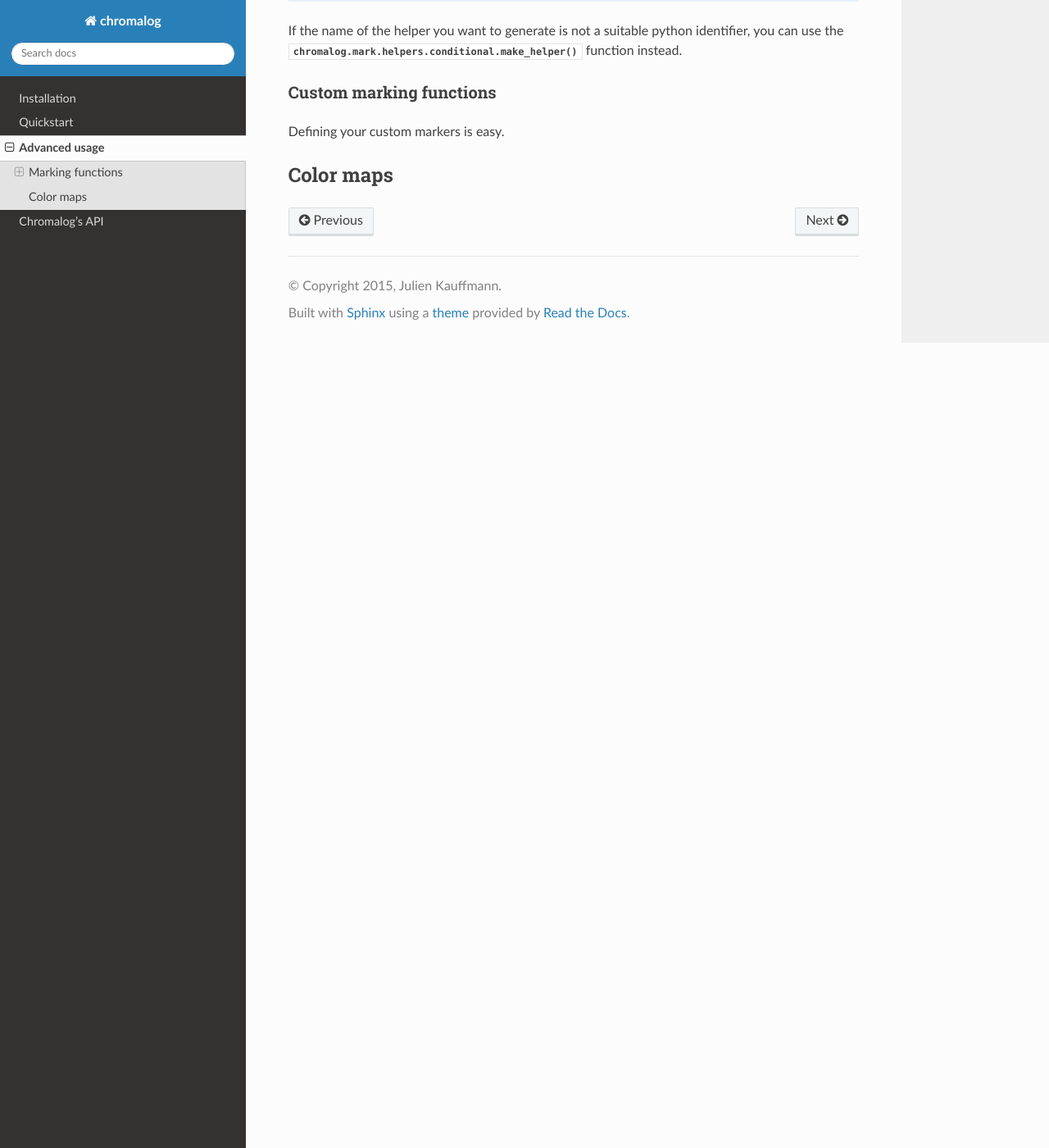
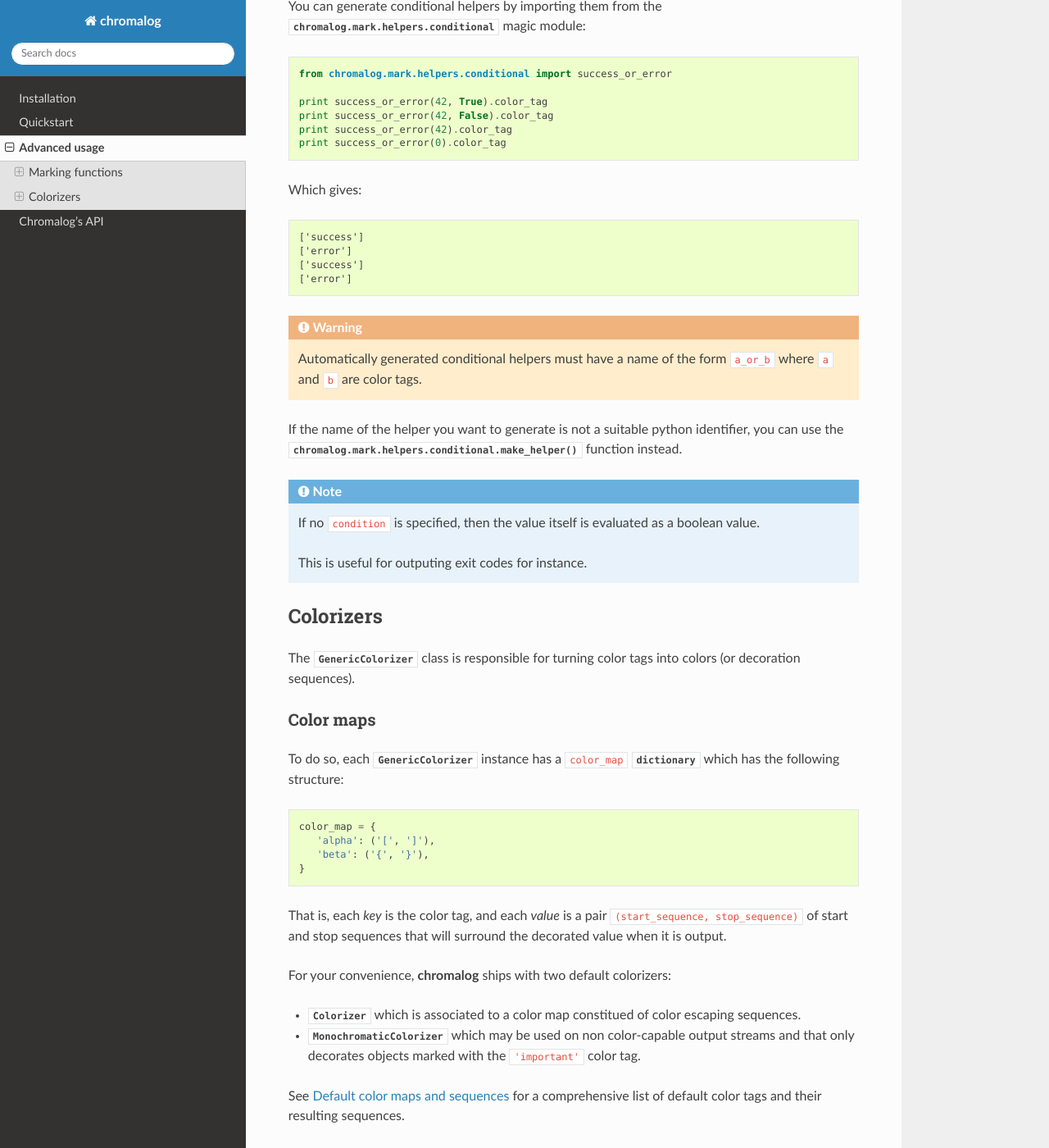
Before and after one commit to freelan-developers/chromalog, a Sphinx documentation site: the page built from doc/source/advanced.rst, in a window 1280 px wide and 1400 px high, scrolled down 2411 px. Shown: the whole window at 82% size. Built offline with Sphinx 7.4.7 and the Read the Docs theme 2.0.0, drawn with Linux system fonts in a browser that asks for light colours; some of the changed text lies outside the part shown.

Commit message:
Wrote some documentation

```diff
--- a/doc/source/advanced.rst
+++ b/doc/source/advanced.rst
@@ -14,40 +14,38 @@
 The :mod:`chromalog.mark` module contains all **Chromalog**'s marking logic.
 
 Its main component is the :class:`Mark <chromalog.mark.Mark>` class which wraps
-any Python object and associate it with one or several *color tags*.
+any Python object and associates it with one or several *color tags*.
 
 Those color tags are evaluated during the formatting phase by the
 :class:`ColorizingFormatter<chromalog.log.ColorizingFormatter>` and transformed
 into color sequences, as defined in the
 :class:`ColorizingStreamHandler<chromalog.log.ColorizingStreamHandler>`'s
-`color_map`.
+:ref:`color map<color_maps>`.
 
 To decorate a Python object, one can just do:
 
-.. code-block:: python
+.. testcode::
 
    from chromalog.mark import Mark
 
-   marked_value = Mark(value, 'my_color_tag')
+   marked_value = Mark('value', 'my_color_tag')
 
 You may define several color tags at once, by specifying a list:
 
-.. code-block:: python
+.. testcode::
 
    from chromalog.mark import Mark
 
-   marked_value = Mark(value, ['my_color_tag', 'some_other_tag'])
+   marked_value = Mark('value', ['my_color_tag', 'some_other_tag'])
 
-This would actually have the same effect as:
+Nested :class:`Mark <chromalog.mark.Mark>` instances are actually flattened
+automatically and their color tags appended.
 
-.. code-block:: python
+.. testcode::
 
    from chromalog.mark import Mark
 
-   marked_value = Mark(Mark(value, 'some_other_tag'), 'my_color_tag')
-
-Such nested :class:`Mark <chromalog.mark.Mark>` instances are actually
-flattened automatically and their color tags appended.
+   marked_value = Mark(Mark('value', 'some_other_tag'), 'my_color_tag')
 
 .. warning::
 
@@ -58,34 +56,52 @@
 
    See :ref:`color_maps` for an example.
 
+Helpers
++++++++
+
 **Chromalog** also comes with several built-in helpers which make marking
-object even more readable. Those helpers are generated automatically by several
+objects even more readable. Those helpers are generated automatically by several
 *magic* modules.
 
 Simple helpers
 ##############
 
-Simple helpers are a quick way of marking an object and an efficient way of
-conveying meaning.
+Simple helpers are a quick way of marking an object and an explicit way of
+highlighting a value.
 
 You can generate simple helpers by importing them from the
-:mod:`chromalog.mark.helpers.simple` magic module:
+:mod:`chromalog.mark.helpers.simple` magic module, like so:
 
-.. doctest::
+.. testcode::
 
-   >>> from chromalog.mark.helpers.simple import important
+   from chromalog.mark.helpers.simple import important
 
-   >>> important(42).color_tag
+   print important(42).color_tag
+
+Which gives the following output:
+
+.. testoutput::
+
    ['important']
 
-Like :class:`Mark<chromalog.mark.Mark>` instance, you can obviously combine
+An helper function with a color tag similar to its name will be generated and
+made accessible transparently.
+
+Like :class:`Mark<chromalog.mark.Mark>` instances, you can obviously combine
 several helpers to cumulate the effects.
 
-.. doctest::
+For instance:
 
-   >>> from chromalog.mark.helpers.simple import important, success
+.. testcode::
 
-   >>> important(success(42)).color_tag
+   from chromalog.mark.helpers.simple import important, success
+
+   print important(success(42)).color_tag
+
+Gives:
+
+.. testoutput::
+
    ['important', 'success']
 
 If the name of the helper you want to generate is not a suitable python
@@ -101,41 +117,131 @@
 Conditional helpers
 ###################
 
-Conditional helpers are a quick way of using a header depending on a boolean
-condition.
+Conditional helpers are a quick way of associating a color tag to an object
+depending on a boolean condition.
 
 You can generate conditional helpers by importing them from the
 :mod:`chromalog.mark.helpers.conditional` magic module:
 
-.. doctest::
+.. testcode::
 
-   >>> from chromalog.mark.helpers.conditional import success_or_error
+   from chromalog.mark.helpers.conditional import success_or_error
 
-   >>> success_or_error(42, True).color_tag
+   print success_or_error(42, True).color_tag
+   print success_or_error(42, False).color_tag
+   print success_or_error(42).color_tag
+   print success_or_error(0).color_tag
+
+Which gives:
+
+.. testoutput::
+
    ['success']
-
-   >>> success_or_error(42, False).color_tag
+   ['error']
+   ['success']
    ['error']
 
-.. note::
+.. warning::
 
-   The only requirement for the helper is that it must have a name of the form
+   Automatically generated conditional helpers must have a name of the form
    ``a_or_b`` where ``a`` and ``b`` are color tags.
 
 If the name of the helper you want to generate is not a suitable python
 identifier, you can use the
 :func:`chromalog.mark.helpers.conditional.make_helper` function instead.
 
-Custom marking functions
-########################
+.. note::
 
-Defining your custom markers is easy.
+   If no ``condition`` is specified, then the value itself is evaluated as a
+   boolean value.
 
+   This is useful for outputing exit codes for instance.
+
+Colorizers
+----------
+
+The :class:`GenericColorizer<chromalog.colorizer.GenericColorizer>` class is
+responsible for turning color tags into colors (or decoration sequences).
 
 .. _color_maps:
 
 Color maps
-----------
+++++++++++
+
+To do so, each :class:`GenericColorizer<chromalog.colorizer.GenericColorizer>`
+instance has a ``color_map`` :class:`dictionary<dict>` which has the following
+structure:
+
+.. code-block:: python
+
+   color_map = {
+      'alpha': ('[', ']'),
+      'beta': ('{', '}'),
+   }
+
+That is, each *key* is the color tag, and each *value* is a pair
+``(start_sequence, stop_sequence)`` of start and stop sequences that will
+surround the decorated value when it is output.
+
+For your convenience, **chromalog** ships with two default colorizers:
+
+- :class:`Colorizer<chromalog.colorizer.Colorizer>` which is associated to a
+  color map constitued of color escaping sequences.
+- :class:`MonochromaticColorizer<chromalog.colorizer.MonochromaticColorizer>`
+  which may be used on non color-capable output streams and that only decorates
+  objects marked with the ``'important'`` color tag.
+
+See :ref:`default_color_maps` for a comprehensive list of default color tags
+and their resulting sequences.
+
+Custom colorizers
+#################
+
+One can create its own colorizer by simply deriving from the
+:class:`GenericColorizer<chromalog.colorizer.GenericColorizer>` class and
+defining the ``default_color_map`` class attribute, like so:
+
+.. testcode::
+
+   from chromalog.colorizer import GenericColorizer
+
+   from colorama import (
+      Fore,
+      Back,
+      Style,
+   )
+
+   class MyColorizer(GenericColorizer):
+      default_color_map = {
+         'success': (Fore.GREEN, Style.RESET_ALL),
+      }
+
+.. _default_color_maps:
+
+Default color maps and sequences
+################################
+
+Here is a list of the default color tags and their associated sequences:
+
++-----------------------------------------------------------------------------+-------------+-----------------------------+
+| Colorizer                                                                   | Color tag   | Effect                      |
++-----------------------------------------------------------------------------+-------------+-----------------------------+
+| :class:`Colorizer<chromalog.colorizer.Colorizer>`                           | `debug`     | Light blue color.           |
+|                                                                             +-------------+-----------------------------+
+|                                                                             | `info`      | Default terminal style.     |
+|                                                                             +-------------+-----------------------------+
+|                                                                             | `important` | Brighter output.            |
+|                                                                             +-------------+-----------------------------+
+|                                                                             | `success`   | Green color.                |
+|                                                                             +-------------+-----------------------------+
+|                                                                             | `warning`   | Yellow color.               |
+|                                                                             +-------------+-----------------------------+
+|                                                                             | `error`     | Red color.                  |
+|                                                                             +-------------+-----------------------------+
+|                                                                             | `critical`  | Red background.             |
++-----------------------------------------------------------------------------+-------------+-----------------------------+
+| :class:`MonochromaticColorizer<chromalog.colorizer.MonochromaticColorizer>` | `important` | Value surrounded by ``**``. |
++-----------------------------------------------------------------------------+-------------+-----------------------------+
 
 .. toctree::
-   :maxdepth: 2
+   :maxdepth: 3
--- a/doc/source/api.rst
+++ b/doc/source/api.rst
@@ -16,4 +16,4 @@
    :members:
 
 .. toctree::
-   :maxdepth: 2
+   :maxdepth: 3
--- a/doc/source/index.rst
+++ b/doc/source/index.rst
@@ -38,7 +38,7 @@
 ==================
 
 .. toctree::
-   :maxdepth: 2
+   :maxdepth: 3
 
    installation
    quickstart
```
Also changed, not shown: 1 other file.
